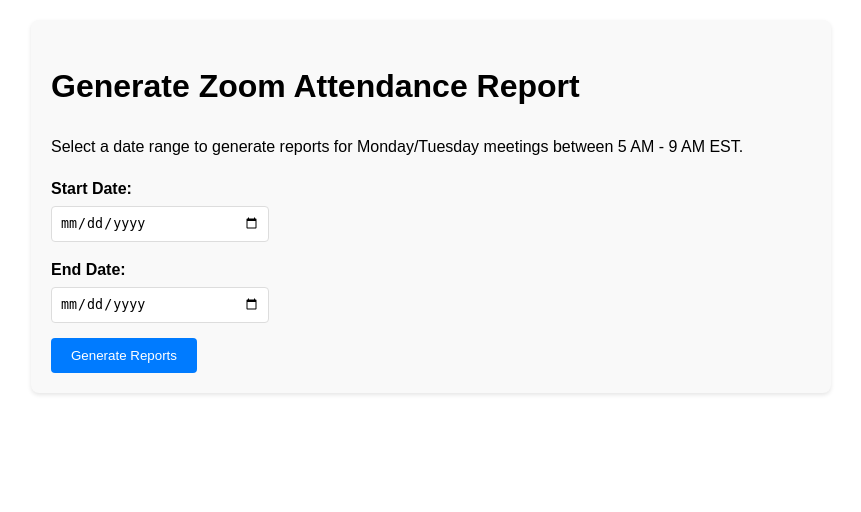
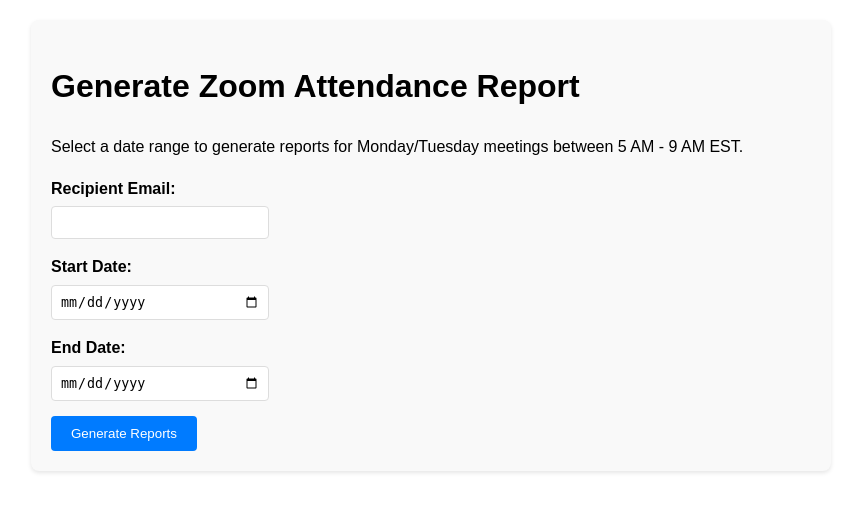
Before and after one commit to pmhujess/PeterAttendanceReports, a Flask app: page / in a window 1280 px wide. Shown: the top 512 px of the page, without its empty margins (209-1070 px from the left). Run offline with Flask 3, Linux system fonts and the light colour scheme.

Commit message:
Add recipient email field to report generation form

```diff
--- a/app.py
+++ b/app.py
@@ -181,11 +181,16 @@
         start_date = end_date - timedelta(days=7)
         return render_template('run_report.html',
                              start_date=start_date.strftime('%Y-%m-%d'),
-                             end_date=end_date.strftime('%Y-%m-%d'))
+                             end_date=end_date.strftime('%Y-%m-%d'),
+                             default_email=RECIPIENT_EMAIL)  # Pass the default email
 
     try:
         start_date = request.form.get('start_date')
         end_date = request.form.get('end_date')
+        recipient_email = request.form.get('recipient_email')
+
+        if not recipient_email:
+            return jsonify({"error": "Recipient email is required"}), 400
 
         meetings = get_recent_meetings(start_date, end_date)
         if not meetings:
@@ -201,7 +206,7 @@
                 meeting_date, earliest_join, participant_count = save_report_to_csv(participants, report_filename)
                 if meeting_date:
                     send_email_report(
-                        RECIPIENT_EMAIL,
+                        recipient_email,  # Use the provided email instead of RECIPIENT_EMAIL
                         meeting_date,
                         earliest_join,
                         participant_count,
@@ -212,7 +217,7 @@
 
         return jsonify({
             "status": "Success!",
-            "message": f"Generated and emailed {reports_sent} reports for meetings between {start_date} and {end_date}"
+            "message": f"Generated and emailed {reports_sent} reports to {recipient_email} for meetings between {start_date} and {end_date}"
         })
 
     except Exception as e:
--- a/templates/run_report.html
+++ b/templates/run_report.html
@@ -28,7 +28,7 @@
             margin-bottom: 5px;
             font-weight: bold;
         }
-        input[type="date"] {
+        input[type="date"], input[type="email"] {
             padding: 8px;
             border: 1px solid #ddd;
             border-radius: 4px;
@@ -66,6 +66,11 @@
         <p>Select a date range to generate reports for Monday/Tuesday meetings between 5 AM - 9 AM EST.</p>
 
         <form id="reportForm">
+            <div class="form-group">
+                <label for="recipient_email">Recipient Email:</label>
+                <input type="email" id="recipient_email" name="recipient_email" value="{{ default_email }}" required>
+            </div>
+
             <div class="form-group">
                 <label for="start_date">Start Date:</label>
                 <input type="date" id="start_date" name="start_date" value="{{ start_date }}" required>
```
